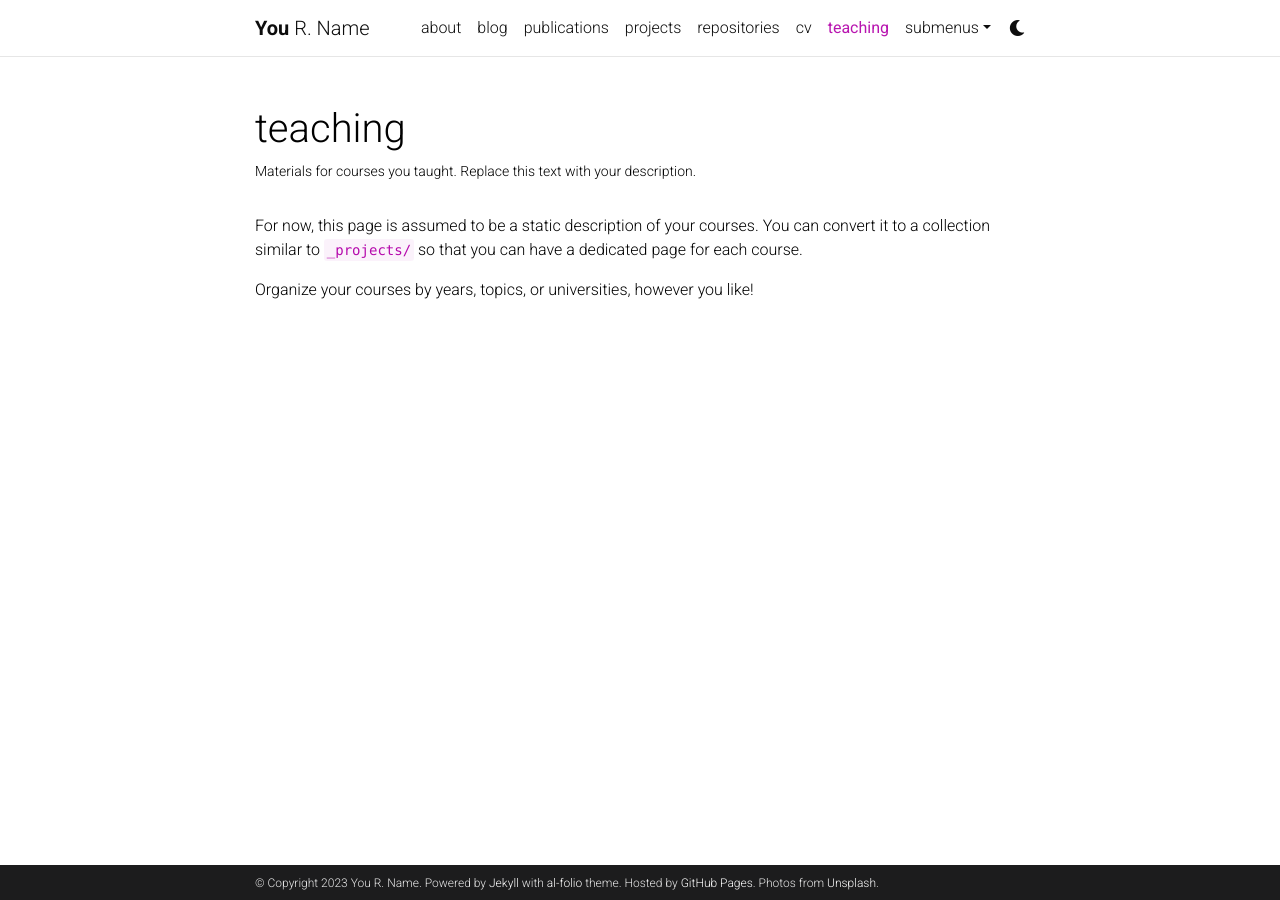
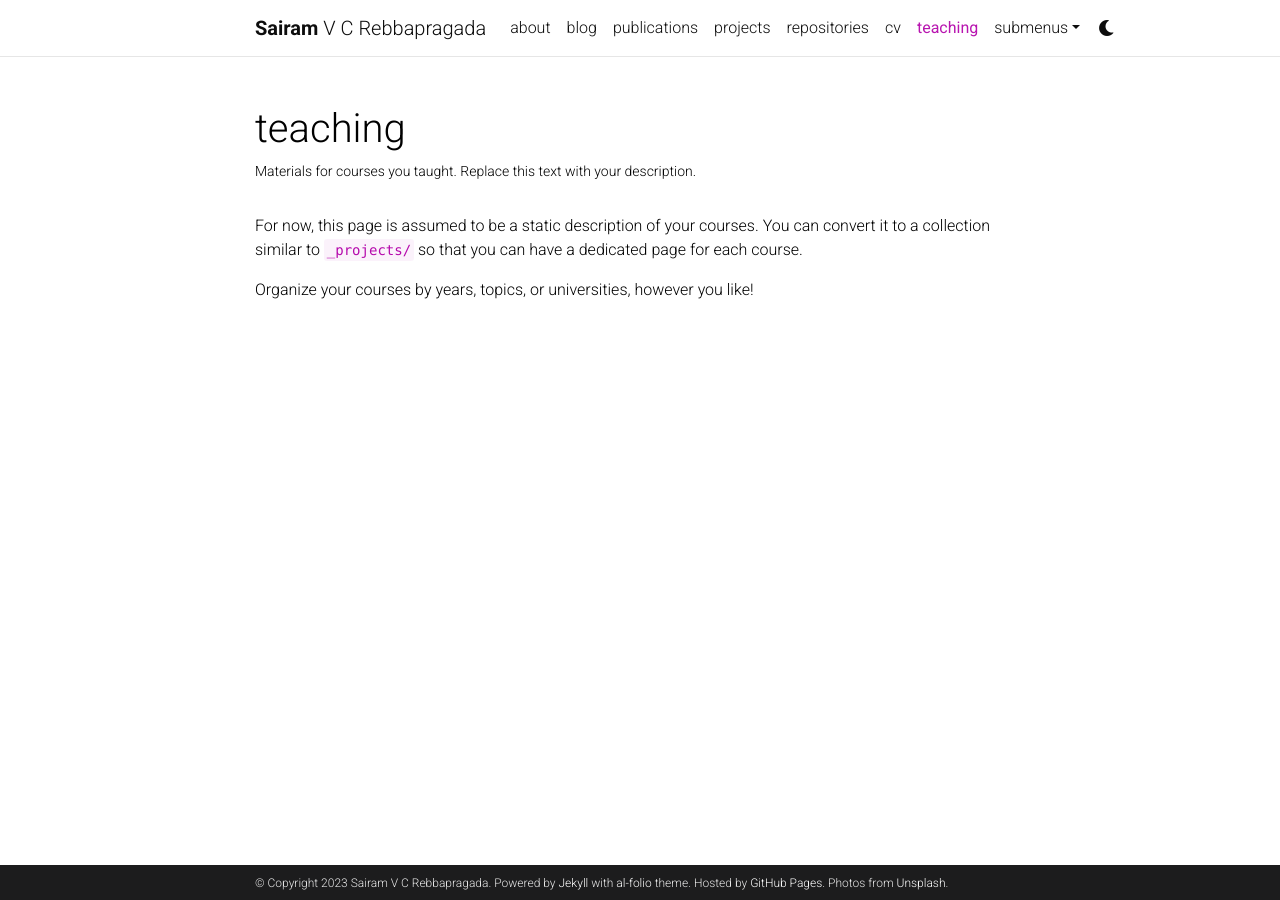
Before and after one commit to Sairam13001/home, a Jekyll site: the page built from _pages/teaching.md, in a window 1280 px wide. Built offline with Jekyll 4.4.1, drawn with Linux system fonts in a browser that asks for light colours; comment, search, counter and statistics services are not loaded; a style sheet for code colours, icons or effects is not loaded.

Commit message:
Update _config.yml

```diff
--- a/_config.yml
+++ b/_config.yml
@@ -3,10 +3,10 @@
 # -----------------------------------------------------------------------------
 
 title: blank # the website title (if blank, full name will be used instead)
-first_name: You
-middle_name: R.
-last_name: Name
-email: you@example.com
+first_name: Sairam
+middle_name: V C
+last_name: Rebbapragada
+email: sairamrebbapragada29@gmail.com
 description: > # the ">" symbol means to ignore newlines until "footer_text:"
   A simple, whitespace theme for academics. Based on [*folio](https://github.com/bogoli/-folio) design.
 footer_text: >
@@ -18,8 +18,8 @@
 lang: en # the language of your site (for example: en, fr, cn, ru, etc.)
 icon: ⚛️  # the emoji used as the favicon (alternatively, provide image name in /assets/img/)
 
-url: https://alshedivat.github.io # the base hostname & protocol for your site
-baseurl: /al-folio # the subpath of your site, e.g. /blog/
+url: https://Sairam13001.github.io # the base hostname & protocol for your site
+baseurl: # the subpath of your site, e.g. /blog/
 last_updated: false # set to true if you want to display last updated in the footer
 impressum_path:  # set to path to include impressum link in the footer, use the same path as permalink in a page, helps to conform with EU GDPR
 
```
